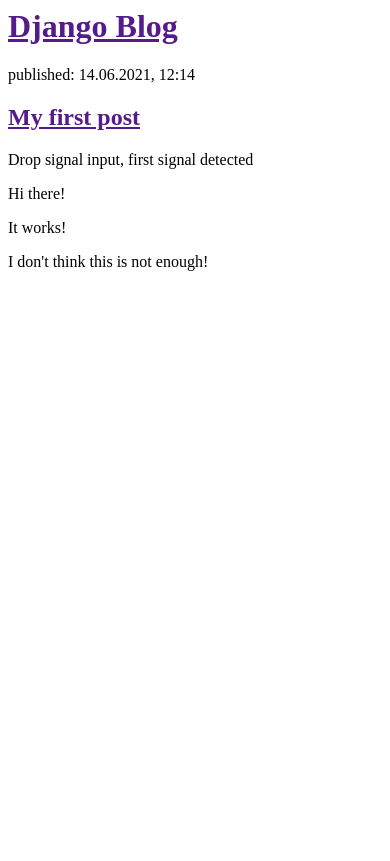
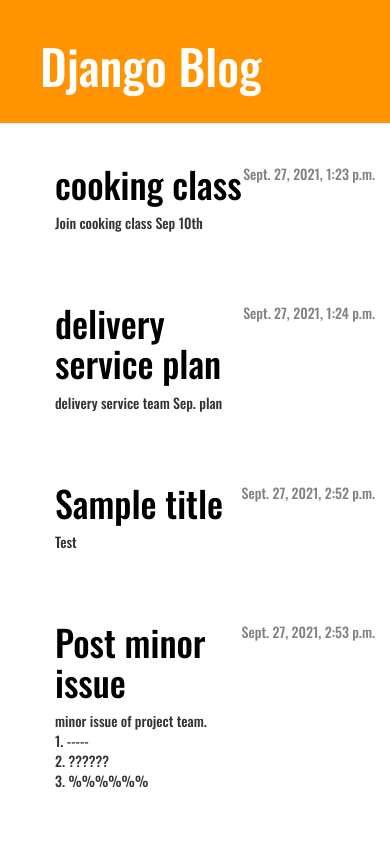
Before and after one commit to Pringles-ascend/my-first-blog, a Django app: page / in a window 390 px wide. Before the commit the page ends 271 px from the top, so only its background shows below. Run offline with Django 3.2, Linux system fonts and the light colour scheme; data comes from the database, SQL or seed files in the repository; both versions use the stored data as it was after the commit; some libraries are stand-ins or nearby versions.

Commit message:
second mod

```diff
--- /dev/null
+++ b/blog/static/css/blog.css
@@ -0,0 +1,48 @@
+.page-header {
+    background-color: #ff9400;
+    margin-top: 0;
+    padding: 20px 20px 20px 40px;
+}
+
+.page-header h1, .page-header h1 a, .page-header h1 a:visited, .page-header h1 a:active {
+    color: #ffffff;
+    font-size: 36pt;
+    text-decoration: none;
+}
+
+.content {
+    margin-left: 40px;
+}
+
+h1, h2, h3, h4 {
+    font-family: 'Oswald', sans-serif;
+}
+
+.date {
+    float: right;
+    color: #828282;
+}
+
+.save {
+    float: right;
+}
+
+.post-form textarea, .post-form input {
+    width: 100%;
+}
+
+.top-menu, .top-menu:hover, .top-menu:visited {
+    color: #ffffff;
+    float: right;
+    font-size: 26pt;
+    margin-right: 20px;
+}
+
+.post {
+    font-family: 'Oswald', sans-serif;
+    margin-bottom: 70px;
+}
+
+.post h1 a, .post h1 a:visited {
+    color: #000000;
+}
--- a/blog/templates/blog/post_list.html
+++ b/blog/templates/blog/post_list.html
@@ -1,20 +1,34 @@
+{% load static %}
 <html>
 <head>
+<!--    <link href="https://cdn.jsdelivr.net/npm/bootstrap@5.1.1/dist/css/bootstrap.min.css" rel="stylesheet" integrity="sha384-F3w7mX95PdgyTmZZMECAngseQB83DfGTowi0iMjiWaeVhAn4FJkqJByhZMI3AhiU" crossorigin="anonymous">-->
+    <link rel="stylesheet" href="//maxcdn.bootstrapcdn.com/bootstrap/3.2.0/css/bootstrap.min.css">
+    <link rel="stylesheet" href="//maxcdn.bootstrapcdn.com/bootstrap/3.2.0/css/bootstrap-theme.min.css">
+    <link rel="stylesheet" href='/static/css/blog.css?{% now "U" %}'>
+    <link href="https://fonts.googleapis.com/css2?family=Oswald:wght@500&display=swap" rel="stylesheet">
     <title>Hells blog!</title>
 </head>
 <body>
-    <div>
+    <div class="page-header">
         <h1><a href="">Django Blog</a></h1>
+        <p></p>
     </div>
 
-    <div>
-        <p>published: 14.06.2021, 12:14</p>
-        <h2><a href="">My first post</a></h2>
-        <p>Drop signal input, first signal detected</p>
+    <div class="content container">
+        <div class="row">
+            <div class="col-md-8">
+                {% for post in posts %}
+                    <div class="post">
+                        <div class="date">
+                            {{ post.published_date }}
+                        </div>
+                        <h1><a href="">{{ post.title }}</a></h1>
+                        <p>{{ post.text|linebreaks }}</p>
+                    </div>
+                {% endfor %}
+            </div>
+        </div>
     </div>
-    <p>Hi there!</p>
-    <p>It works!</p>
-    <p>I don't think this is not enough!</p>
 </body>
 
 </html>
--- a/blog/views.py
+++ b/blog/views.py
@@ -1,5 +1,8 @@
 from django.shortcuts import render
+from .models import Post
+from django.utils import timezone
 
 # Create your views here.
 def post_list(request):
-    return render(request, 'blog/post_list.html', {})
+    posts = Post.objects.filter(published_date__lte=timezone.now()).order_by('published_date')
+    return render(request, 'blog/post_list.html', {'posts': posts})
```
Also changed, not shown: db.sqlite3.
